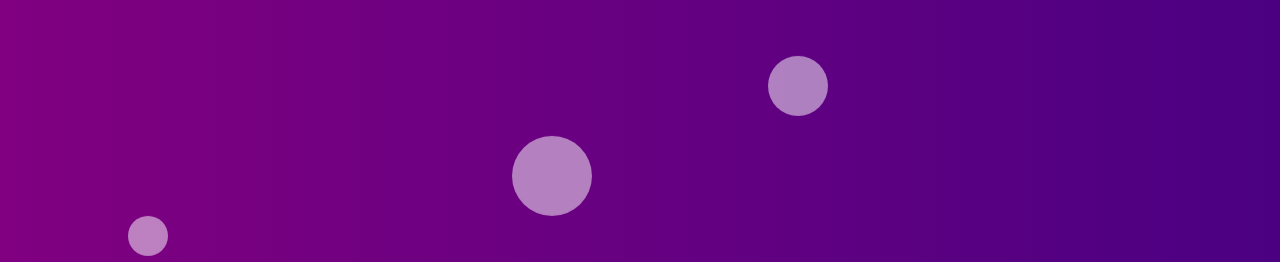
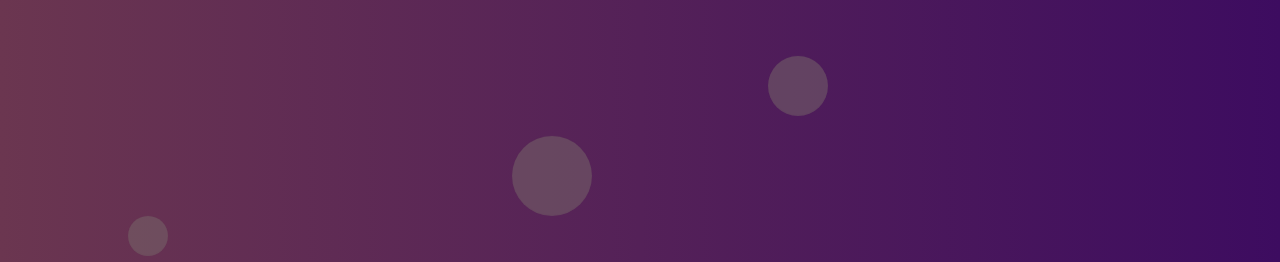
Before and after one commit to SouravGupta778/REGISTRATION-FORM, a website: page pages/success.html in a window 1280 px wide. Shown: the top 262 px of the page. Drawn offline with Linux system fonts and the light colour scheme.

Commit message:
success.html

```diff
--- a/pages/success.html
+++ b/pages/success.html
@@ -13,7 +13,7 @@
 
     <style>
         body {
-            background: linear-gradient(to right, #800080, #4B0082);
+            background: linear-gradient(to right, #6b3650, #3d0c60);
             font-family: 'Times New Roman', Times, serif, sans-serif;
             margin: 0;
             overflow: hidden;
@@ -26,7 +26,7 @@
 
         .bubble {
             position: absolute;
-            background-color: rgba(255, 255, 255, 0.5);
+            background-color: rgba(121, 106, 106, 0.5);
             border-radius: 50%;
             animation: float 4s infinite;
         }
```
